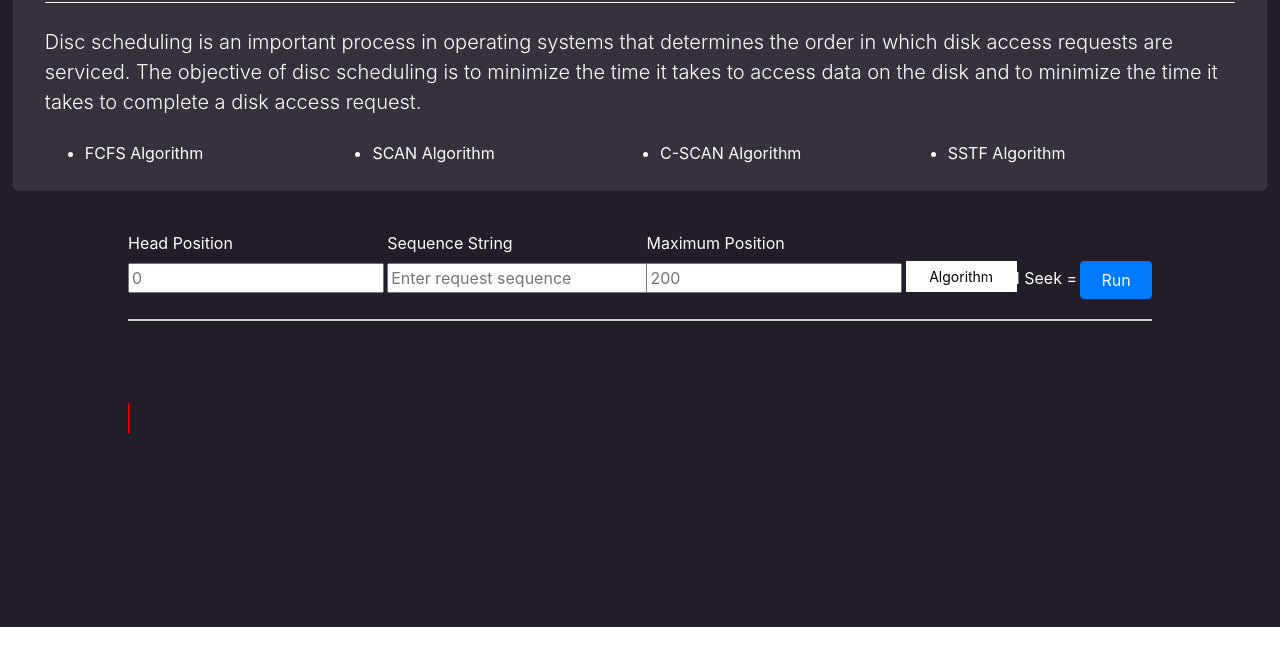
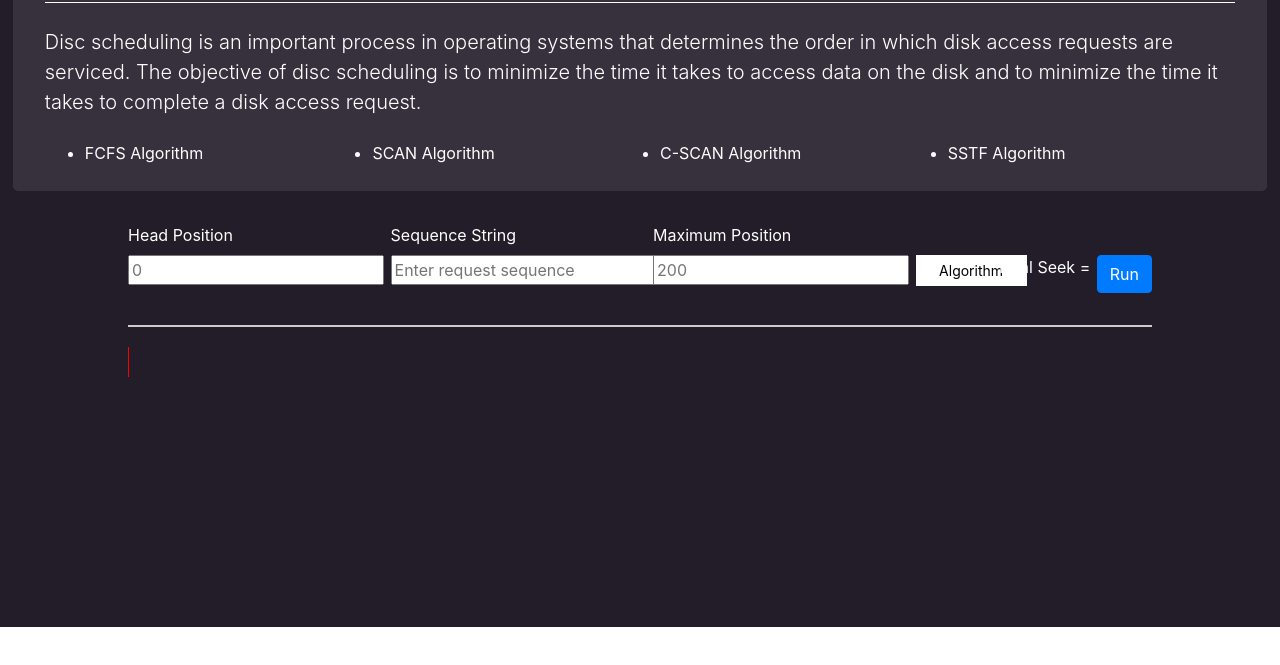
Before and after one commit to ga05nu/Simulator, a plain HTML site: page disc_scheduling.html in a window 1280 px wide. Shown: the part 173-838 px from the top of the page. Drawn offline with nearby package versions, Linux system fonts and the light colour scheme.

Commit message:
changed css styles

```diff
--- a/disc_scheduling.html
+++ b/disc_scheduling.html
@@ -25,8 +25,6 @@
             </ul>
         </p>
     </div>
-    <div class="chart-container">
-        <div id="chart"></div>
     <div class="form_group">
         <div class="field">
             <label for="head_input">Head Position</label>
@@ -43,6 +41,8 @@
             <input type="number" id="max_input" placeholder="200" onkeydown="changeMaximum(event)" />
         </div>
 
+        <div class="field">
+            <label for="dropdown">&nbsp</label>
             <div class="dropdown">
                 <button class="dropbtn">Algorithm</button>
                 <div class="dropdown-content" id="dd">
@@ -52,12 +52,20 @@
                 <button class ="option" onclick="setAlgorithm(event)">SSTF</button>
                 </div>
             </div>
+        </div>
 
         <div class="field">
+            <label for="total_seek">&nbsp</label>
             <div id="total_seek">Total Seek =</div>
         </div>
+
+        <div class="field">
+            <label for="go_button">&nbsp</label>
             <button id = "go_button" class="btn btn-primary" onclick="beginAnimation()">Run</button>
         </div>
+    </div>
+    <div class="chart-container">
+        <div id="chart"></div>
         <div id="head">&nbsp</div>
     </div>
 
--- a/disc_scheduling/css/disc_scheduling.css
+++ b/disc_scheduling/css/disc_scheduling.css
@@ -33,7 +33,7 @@ body:before{
 }
 
 #chart {
-    margin-top: 10%;
+    margin-top: 2.5%;
     margin-left: auto;
     margin-right: auto;
     width: 80%;
@@ -59,7 +59,7 @@ body:before{
 
 #max_input {
     position: relative;
-    top: -45px;
+    top: 0px;
     width: 100%;
     left: 0px;
 }
@@ -67,13 +67,13 @@ body:before{
 #string_input {
     position: relative;
     width: 120%;
-    top: -45px;
+    top: 0px;
     left: 0px;
 }
 
 #head_input {
     position: relative;
-    top: -45px;
+    top: 0px;
     width: 100%;
     left: 0px;
 }
@@ -81,7 +81,6 @@ body:before{
 #total_seek {
     position: relative;
     color: white;
-    top: -10px;
     width: 100%;
     left: 0px;
     border-width: 2px;
@@ -91,7 +90,6 @@ body:before{
     position: relative;
     padding-left: 10%;
     padding-right: 10%;
-    top: -45px;
     display: flex;
     justify-content: space-between
 }
@@ -105,7 +103,7 @@ body:before{
 .field>label {
     color: #fff;
     position: relative;
-    top: -45px;
+    top: 0px;
     left: 0%;
 }
 
@@ -117,7 +115,6 @@ body:before{
     position: relative;
     background-color: white;
     color: black;
-    top: -15px;
     width: 150%;
     padding: 5px;
     font-size: 14px;
@@ -162,9 +159,6 @@ body:before{
 #go_button {
     cursor: pointer;
     position: relative;
-    top: -15px;
-    width: 7%;
-    height: 20%;
 }
 
 #head {
```
Lines whose indentation alone changed are shown as unchanged.
